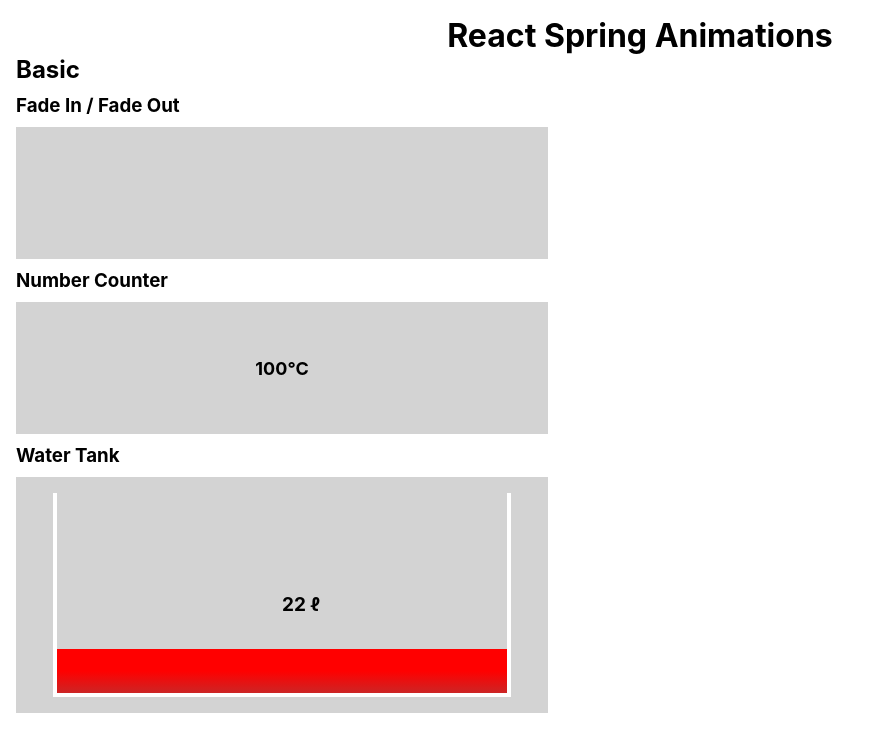
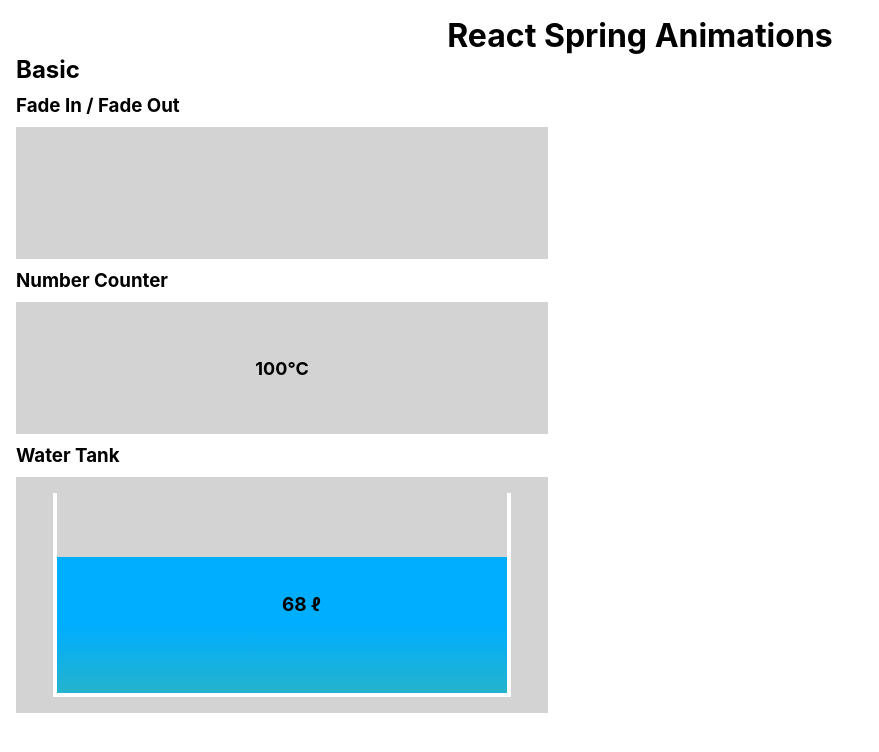
Before and after one commit to ayarhlaine/react-animation-1, a React (Create React App) app: page / in a window 1280 px wide. Shown: the top 752 px of the page, without its empty margins (0-879 px from the left). Built offline with nearby package versions, Linux system fonts and the light colour scheme.

Commit message:
🔥 Removed Unused Lines

```diff
--- a/src/App.js
+++ b/src/App.js
@@ -1,7 +1,6 @@
 import React from 'react';
 import './App.css';
 import Basic from './Basic/Basic';
-import Card from './useSpring/Card/Card';
 
 function App() {
   return (
--- a/src/Basic/WaterTank/WaterTank.jsx
+++ b/src/Basic/WaterTank/WaterTank.jsx
@@ -10,16 +10,17 @@
 function WaterTank() {
     const toggle = useTimer(2000);
     const [current, setCurrent] = useState(0);
-    const [next, setNext] = useState(0);
-
+    const [next, setNext] = useState(getRandomArbitrary(0, 100));
     useEffect(() => {
-        setCurrent(next);
-        setNext(getRandomArbitrary(0, 100));
+        if(toggle){
+            setCurrent(next);
+            setNext(getRandomArbitrary(0, 100));
+        }
+        // eslint-disable-next-line
     },[toggle]);
 
     const { number } = useSpring({ number: next, from: { number: current }, duration: 9000 })
     const percentage = (number) => `${number.toFixed(0)}%`;
-    const getValue = (number) => `${number.toFixed(0)}%`;
     return (
         <Background >
         <animated.div className="WaterTank">
```
